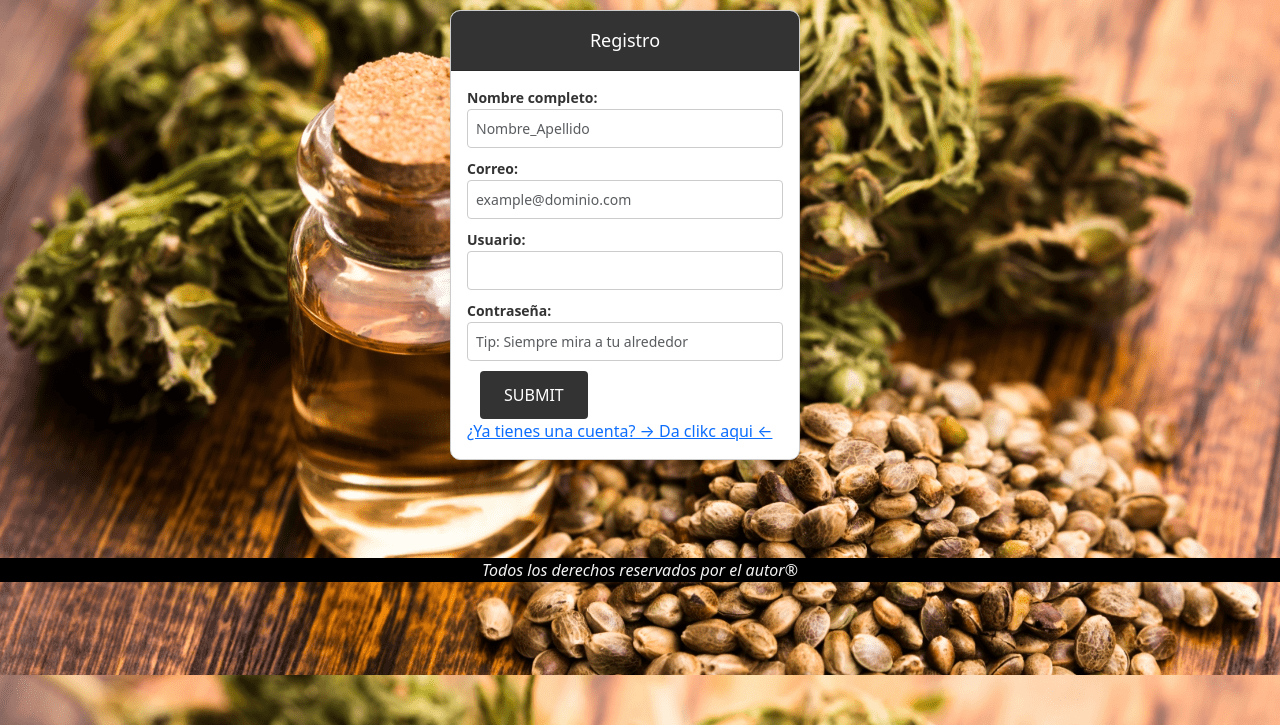
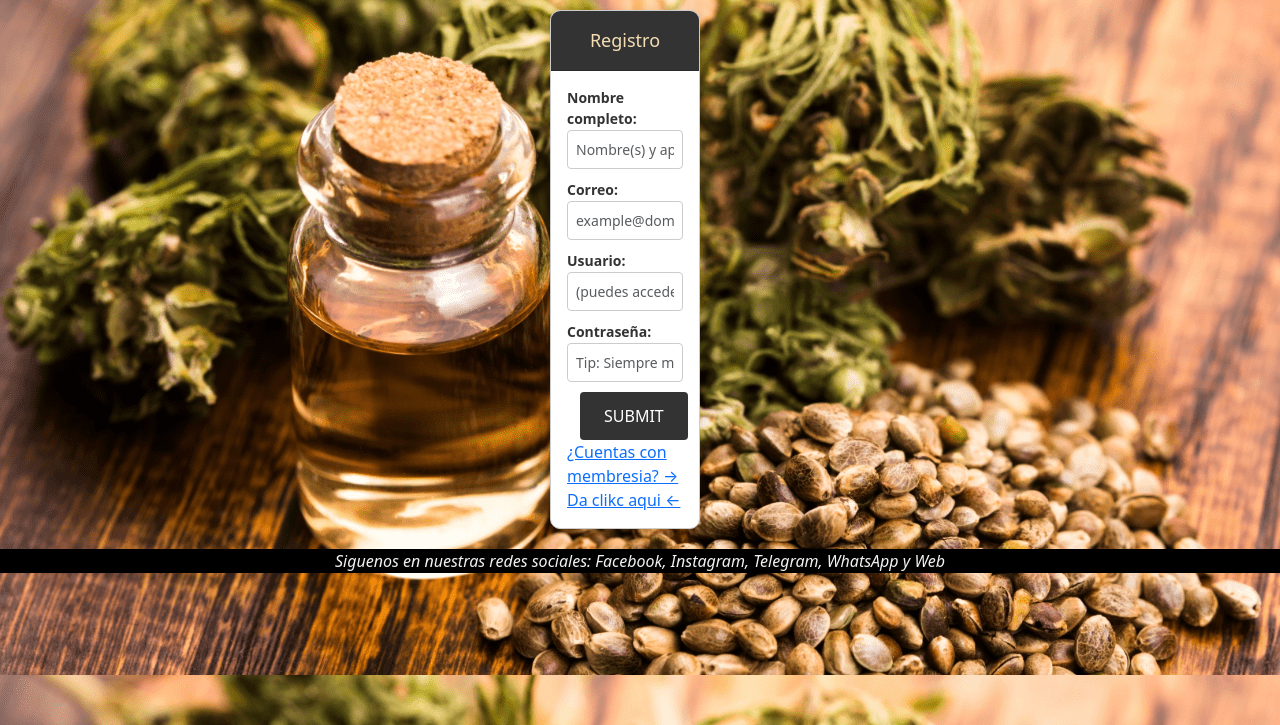
Before and after one commit to ReyVicuna/Tienda-org-nica, a PHP site: page /register.php in a window 1280 px wide. Shown: the part 75-800 px from the top of the page. Run offline with PHP 8.4, Linux system fonts and the light colour scheme; some libraries are stand-ins or nearby versions; some web fonts are replaced.

Commit message:
Se cambian algunos estilos de la pagina y placehol 	new file:   .sass-cache/35acfbaca93f6b1ac91602668d0788296a7ee3ad/_body.scssc 	new file:   .sass-cache/35acfbaca93f6b1ac91602668d0788296a7ee3ad/_bodyformulario.scssc 	new file:   .sass-cache/35acfbaca93f6b1ac91602668d0788296a7ee3ad/_contenedorProductos.scssc 	new file:   .sass-cache/35acfbaca93f6b1ac91602668d0788296a7ee3ad/_elementosNavDerecha.scssc 	new file:   .sass-cache/35acfbaca93f6b1ac91602668d0788296a7ee3ad/_footer.scssc 	new file:   .sass-cache/35acfbaca93f6b1ac91602668d0788296a7ee3ad/_formulario.scssc 	new file:   .sass-cache/35acfbaca93f6b1ac91602668d0788296a7ee3ad/_header.scssc 	new file:   .sass-cache/35acfbaca93f6b1ac91602668d0788296a7ee3ad/_imagenesContenedores.scssc 	new file:   .sass-cache/35acfbaca93f6b1ac91602668d0788296a7ee3ad/_letrasNavbar.scssc 	new file:   .sass-cache/35acfbaca93f6b1ac91602668d0788296a7ee3ad/_letrasOffcanvas.scssc 	new file:   .sass-cache/35acfbaca93f6b1ac91602668d0788296a7ee3ad/_main.scssc 	new file:   .sass-cache/35acfbaca93f6b1ac91602668d0788296a7ee3ad/_mixins.scssc 	new file:   .sass-cache/35acfbaca93f6b1ac91602668d0788296a7ee3ad/_mqContenedorProductos.scssc 	new file:   .sass-cache/35acfbaca93f6b1ac91602668d0788296a7ee3ad/_offcanvas.scssc 	new file:   .sass-cache/35acfbaca93f6b1ac91602668d0788296a7ee3ad/_tablaProductos.scssc 	new file:   .sass-cache/35acfbaca93f6b1ac91602668d0788296a7ee3ad/_variables.scssc 	new file:   .sass-cache/35acfbaca93f6b1ac91602668d0788296a7ee3ad/styles.scssc 	modified:   index.php 	modified:   login.php 	modified:   php/registro_usuario_be.php 	modified:   register.php 	modified:   sass/_contenedorProductos.scss 	modified:   sass/_main.scss 	modified:   sass/_offcanvas.scss 	modified:   styles.css 	modified:   styles.css.map 	modified:   stylesaccess.css

```diff
--- a/login.php
+++ b/login.php
@@ -23,6 +23,7 @@
     <main>
         <div class="login-card">
             <div class="card-header">
+            <iconify-icon icon="fa6-brands:wolf-pack-battalion" style="color: #333;" width="45" height="44"></iconify-icon>
                 <div class="log"> → Entrar a la Store ← </div>
             </div>
             <form>
@@ -38,14 +39,15 @@
                     <input value="Ingresar" type="submit">
                 </div>
                 <div>
-                    <a href="./register.php">¿Aún no te asocias con nosotros...? ¿¡Qué esperas ;) ¡?</a>
+                    <a href="./register.php">¿Aún no eres miembro? Registrate gratis</a>
                 </div>
             </form>
         </div>
     </main>
     <footer>
-        <p><em>Todos los derechos reservados por el autor®</em></p>
+    <p><em>Siguenos en nuestras redes sociales: Facebook, Instagram, Telegram, WhatsApp y Web</em></p>
     </footer>
+    <script src="https://code.iconify.design/iconify-icon/1.0.5/iconify-icon.min.js"></script>
     <script src="https://cdn.jsdelivr.net/npm/bootstrap@5.3.0-alpha1/dist/js/bootstrap.bundle.min.js"
         integrity="sha384-w76AqPfDkMBDXo30jS1Sgez6pr3x5MlQ1ZAGC+nuZB+EYdgRZgiwxhTBTkF7CXvN"
         crossorigin="anonymous"></script>
--- a/php/registro_usuario_be.php
+++ b/php/registro_usuario_be.php
@@ -7,12 +7,12 @@ $correo = $_POST['correo'];
 $usuario = $_POST['usuario'];
 $contrasena = $_POST['contrasena'];
 
-$sql =  "INSERT INTO usuarios (nombre_completo, correo, usuario, contrasena)
+$sql =  "INSERT INTO usuarios(nombre_completo, correo, usuario, contrasena)
         VALUES('$nombre_completo', '$correo', '$usuario', '$contrasena')";
 
 
 
-$ejecutar = mysqli_query($conexion, $sql);
+$ejecutar = mysqli_query($conexion,$sql);
 
 if($ejecutar){
     echo'
--- a/register.php
+++ b/register.php
@@ -8,7 +8,6 @@
     <title>Register</title>
     <link href="https://cdn.jsdelivr.net/npm/bootstrap@5.3.0-alpha1/dist/css/bootstrap.min.css" rel="stylesheet" integrity="sha384-GLhlTQ8iRABdZLl6O3oVMWSktQOp6b7In1Zl3/Jr59b6EGGoI1aFkw7cmDA6j6gD" crossorigin="anonymous">
     <link rel="stylesheet" href="./stylesaccess.css">
-
 </head>
 
 <body>
@@ -24,29 +23,30 @@
     <main>
         <div class="card">
             <div class="card-header">
+            <iconify-icon icon="fa6-brands:wolf-pack-battalion" style="color: wheat;" width="45" height="44"></iconify-icon>
                 <div class="text-header">Registro</div>
             </div>
             <div class="card-body">
                 <form action="php/registro_usuario_be.php" method="POST">
                     <div class="form-group">
                         <label for="username">Nombre completo:</label>
-                        <input required="" class="form-control" name="nombre_completo"  id="username" type="text" placeholder="Nombre_Apellido">
+                        <input required="" class="form-control" name="nombre_completo"  id="nombre_completo" type="text" placeholder="Nombre(s) y apellidos">
                     </div>
                     <div class="form-group">
                         <label for="email">Correo:</label>
-                        <input required="" class="form-control" name="correo" id="email" type="email" placeholder="example@dominio.com">
+                        <input required="" class="form-control" name="correo" id="correo" type="email" placeholder="example@dominio.com">
                     </div>
                     <div class="form-group">
                         <label for="password">Usuario:</label>
-                        <input required="" class="form-control" name="usuario" id="user" type="text">
+                        <input required="" class="form-control" name="usuario" id="usuario" type="text" placeholder="(puedes acceder con tu nickname también)">
                     </div>
                     <div class="form-group">
                         <label for="confirm-password">Contraseña:</label>
-                        <input required="" class="form-control" name="contrasena" id="password" type="password" placeholder="Tip: Siempre mira a tu alrededor">
+                        <input required="" class="form-control" name="contrasena" id="contrasena" type="password" placeholder="Tip: Siempre mira a tu alrededor">
                     </div>
                     <button type="submit" class="btn btn-outline-dark btn-lg" >Submit</button>
                     <div>
-                        <a href="./login.php">¿Ya tienes una cuenta? → Da clikc aqui ← </a>
+                        <a href="./login.php">¿Cuentas con membresia? → Da clikc aqui ← </a>
                     </div>
                 </form>
             </div>
@@ -54,8 +54,9 @@
     </main>
 
     <footer>
-        <p><em>Todos los derechos reservados por el autor®</em></p>
+        <p><em>Siguenos en nuestras redes sociales: Facebook, Instagram, Telegram, WhatsApp y Web</em></p>
     </footer>
+    <script src="https://code.iconify.design/iconify-icon/1.0.5/iconify-icon.min.js"></script>
     <script src="https://cdn.jsdelivr.net/npm/bootstrap@5.3.0-alpha1/dist/js/bootstrap.bundle.min.js" integrity="sha384-w76AqPfDkMBDXo30jS1Sgez6pr3x5MlQ1ZAGC+nuZB+EYdgRZgiwxhTBTkF7CXvN" crossorigin="anonymous"></script>
 </body>
 
--- a/sass/_contenedorProductos.scss
+++ b/sass/_contenedorProductos.scss
@@ -20,7 +20,7 @@
         display: flexbox;
         border-radius: 10%;
         background-image: url(../imagenes/alien.jpg);
-        background-color: #A53889;
+        background-color: black;
         -webkit-text-stroke: black 0.2px;
         color: wheat;
 
--- a/sass/_main.scss
+++ b/sass/_main.scss
@@ -4,7 +4,7 @@ main {
         text-decoration: underline;
         -webkit-text-stroke: black 0.25px;
         text-transform: inherit;
-        color: rgba(255, 255, 255, 0.98);
+        color: wheat;
         text-align: center;
         font-family: $tipografiaNavbar1;
         font-size: 60px;
--- a/sass/_offcanvas.scss
+++ b/sass/_offcanvas.scss
@@ -1,5 +1,6 @@
 main {
     #offcanvasRight {
+        background-color: black;
         backdrop-filter: sepia(90%);
         font-size: 50px;
         font-family: $tipografiaProductos;
@@ -14,7 +15,7 @@ main {
         }
 
         .offcanvas-body {
-            color: wheat;
+            color: black;
             font-size: 25px;
             font-family: $tipografiaNavbar2;
             #carritoOffcanvas {
@@ -28,7 +29,7 @@ main {
 
         .offcanvas-header {
             .offcanvas-title {
-                color: wheat;
+                color: black;
                 font-size: 55px;
                 font-family: $tipografiaNavbar1;
             }
--- a/stylesaccess.css
+++ b/stylesaccess.css
@@ -23,16 +23,16 @@ footer {
 }
 
 main {
-  margin-bottom: 98px;
+  margin-bottom: 20px;
   margin-right: auto;
   margin-left: auto;
   align-items: center;
   position: relative;
-  max-width: 400px;
+  max-width: 200px;
 }
 
 .card {
-    width: 350px;
+    width: 150px;
     border: 1px solid #ccc;
     border-radius: 10px;
     -webkit-box-shadow: 2px 2px 8px rgba(0,0,0,0.1);
@@ -50,7 +50,7 @@ main {
   .card-header .text-header {
     margin: 0;
     font-size: 18px;
-    color: rgb(255, 255, 255);
+    color: wheat;
   }
 
   .card-body {
```
Also changed, not shown: index.php (+6 -15 lines), styles.css (+5 -4 lines), 1 other file.
